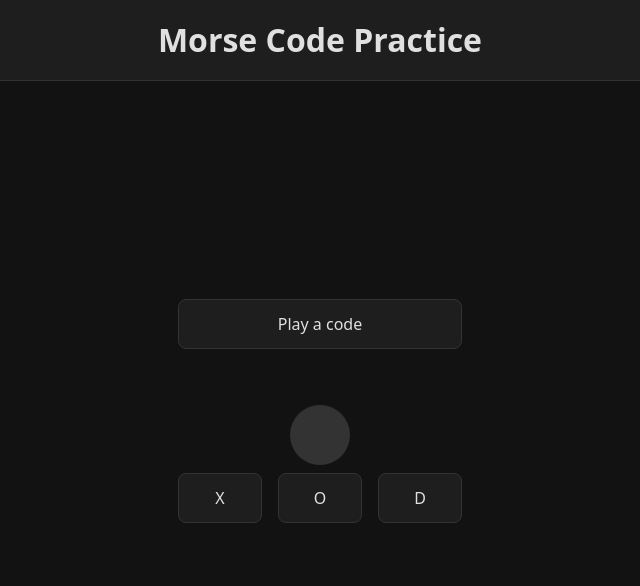
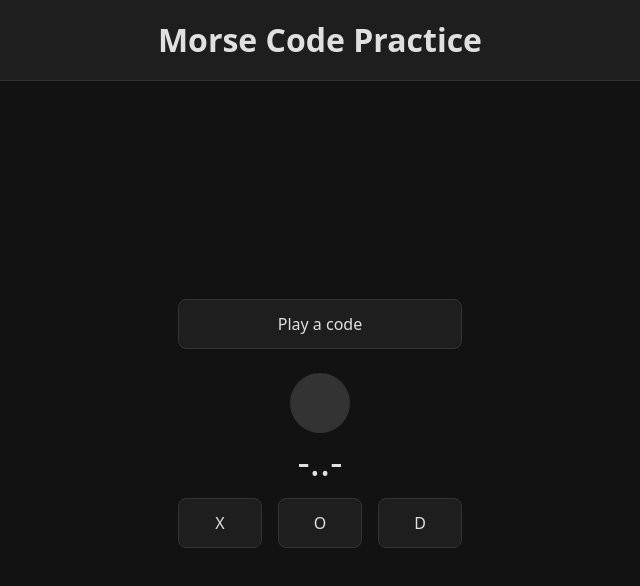
Before and after one commit to jmbredal/morse-trainer, a React (Vite) app: page / in a window 1280 px wide. Both pictures are taken after a click on the button "Play a code". Shown: the top 586 px of the page, without its empty margins (320-960 px from the left). Built offline with nearby package versions, Linux system fonts and the light colour scheme.

Commit message:
Refactor Telegraph to control everything

```diff
--- a/src/BlinkChar.tsx
+++ /dev/null
@@ -1,44 +0,0 @@
-// BlinkChar.tsx
-import { useState } from "react";
-import styles from "./Blinker.module.css";
-import { BlinkSymbol } from "./BlinkSymbol";
-import { morseList } from "./morseCodes";
-
-type Props = {
-  char: string;
-  onDone: () => void;
-};
-
-const UNIT = 100;
-const PAUSE_BETWEEN_SYMBOLS = UNIT;
-
-export function BlinkChar({ char, onDone }: Props) {
-  const [symbolIndex, setSymbolIndex] = useState(0);
-  const entry = morseList.find((e) => e.char === char.toUpperCase());
-
-  console.log("Blinking the character", char);
-
-  if (!entry) return null;
-
-  const symbol = entry.sequence[symbolIndex];
-
-  function handleSymbolDone() {
-    const next = symbolIndex + 1;
-
-    if (next < entry.sequence.length) {
-      setTimeout(() => setSymbolIndex(next), PAUSE_BETWEEN_SYMBOLS);
-    } else {
-      setTimeout(() => onDone(), 0); // no pause here; handled by Telegraph
-    }
-  }
-
-  return (
-    <div className={styles.container}>
-      <BlinkSymbol
-        key={symbolIndex}
-        symbol={symbol}
-        onDone={handleSymbolDone}
-      />
-    </div>
-  );
-}
--- a/src/BlinkSymbol.tsx
+++ /dev/null
@@ -1,42 +0,0 @@
-import { useEffect, useState } from "react";
-import styles from "./Blinker.module.css";
-import { playTone } from "./audioUtils";
-
-type Props = {
-  symbol?: string;
-  onDone: () => void;
-};
-
-const UNIT = 100;
-
-export function BlinkSymbol({ symbol, onDone }: Props) {
-  const [isOn, setIsOn] = useState(false);
-
-  console.log("Blinking the symbol", symbol);
-
-  useEffect(() => {
-    if (!symbol) return;
-    const isDash = symbol === "-";
-    const onTime = isDash ? UNIT * 3 : UNIT;
-
-    setIsOn(true);
-    playTone(onTime);
-
-    const timer = setTimeout(() => {
-      setIsOn(false);
-      onDone();
-    }, onTime);
-
-    return () => clearTimeout(timer);
-  }, [symbol, onDone]);
-
-  if (!symbol) {
-    return;
-  }
-
-  return (
-    <div className={styles.container}>
-      <div className={`${styles.light} ${isOn ? styles.on : ""}`} />
-    </div>
-  );
-}
--- a/src/Blinker.module.css
+++ b/src/Blinker.module.css
@@ -5,10 +5,6 @@
   align-items: center;
 
   margin-top: 1rem;
-
-  .sequence {
-    font-size: 38px;
-  }
 }
 
 .light {
@@ -16,7 +12,7 @@
   height: 60px;
   border-radius: 50%;
   background-color: #333;
-  transition: background-color 0.2s ease-in-out, box-shadow 0.2s ease-in-out;
+  transition: background-color 0.1s ease-in-out, box-shadow 0.1s ease-in-out;
 }
 
 .on {
--- a/src/Blinker.tsx
+++ b/src/Blinker.tsx
@@ -1,53 +1,42 @@
 import { useEffect, useState } from "react";
 import styles from "./Blinker.module.css";
 import { playTone } from "./audioUtils";
-import { MorseEntry } from "./morseCodes";
 
 type Props = {
-  code: MorseEntry;
+  symbol?: string;
   onDone: () => void;
+  blink: boolean;
 };
 
-const UNIT = 100; // ms, base unit for Morse timing
-const PAUSE = 100; // ms, base unit for Morse timing
+const UNIT = 100;
 
-export function Blinker({ code, onDone }: Props) {
+export function Blinker({ symbol, onDone, blink }: Props) {
   const [isOn, setIsOn] = useState(false);
-  const [index, setIndex] = useState(0);
 
   useEffect(() => {
-    if (index >= code.sequence.length) {
-      onDone();
-      return;
-    }
+    if (!symbol || !blink) return;
 
-    const symbol = code.sequence[index];
     const isDash = symbol === "-";
+    const onTime = isDash ? UNIT * 3 : UNIT;
 
     setIsOn(true);
-    const onTime = isDash ? UNIT * 3 : UNIT;
     playTone(onTime);
 
     const timer = setTimeout(() => {
       setIsOn(false);
-
-      setTimeout(() => {
-        setIndex((i) => i + 1);
-      }, PAUSE);
+      onDone();
     }, onTime);
 
     return () => clearTimeout(timer);
-  }, [index, code, onDone]);
+  }, [symbol, onDone, blink]);
 
-  const sequence = code.sequence
-    .split("")
-    .slice(0, index + 1)
-    .map((s, index) => <span key={index}>{s}</span>);
+  if (!symbol) {
+    return;
+  }
 
   return (
     <div className={styles.container}>
       <div className={`${styles.light} ${isOn ? styles.on : ""}`} />
-      <p className={styles.sequence}>{sequence}</p>
     </div>
   );
 }
--- a/src/Game.tsx
+++ b/src/Game.tsx
@@ -27,9 +27,8 @@ export default function Game() {
 
     const entry = getRandomMorseEntry();
     setCurrent(entry);
+    setCounter((prev) => prev + 1);
     setChoices(generateChoices(entry));
-
-    setCounter((prev) => prev + 1);
   }
 
   const onTelegraphDone = useCallback(() => {
--- /dev/null
+++ b/src/Telegraph.module.css
@@ -0,0 +1,6 @@
+.symbolList {
+  font-size: 38px;
+  display: flex;
+  justify-content: center;
+  gap: 1rem;
+}
--- a/src/Telegraph.tsx
+++ b/src/Telegraph.tsx
@@ -1,7 +1,7 @@
-// Telegraph.tsx
-import { useState } from "react";
-import { BlinkChar } from "./BlinkChar";
-import styles from "./Blinker.module.css";
+import { useEffect, useState } from "react";
+import styles from "./Telegraph.module.css";
+import { getMorseEntry } from "./utils";
+import { Blinker } from "./Blinker";
 
 type Props = {
   text: string;
@@ -9,33 +9,73 @@ type Props = {
 };
 
 const UNIT = 100;
-const PAUSE_BETWEEN_CHARS = UNIT * 2; // Already 1 unit after symbol
+const PAUSE_BETWEEN_CHARS = UNIT * 3;
 
 export function Telegraph({ text, onDone }: Props) {
   const [charIndex, setCharIndex] = useState(0);
+  const [symbolIndex, setSymbolIndex] = useState(0);
+  const [blink, setBlink] = useState(false);
+
   const chars = text.toUpperCase().split("");
-  const currentChar = chars[charIndex];
+  const sequences = chars
+    .map((c) => getMorseEntry(c)!)
+    .map((e) => e.sequence.split(""));
 
-  console.log("Telegraphing", text);
+  const symbolsBlinked = sequences
+    .slice(0, charIndex + 1)
+    .map((l, i) => (i === charIndex ? l.slice(0, symbolIndex + 1) : l));
 
-  function handleCharDone() {
-    const next = charIndex + 1;
+  useEffect(() => {
+    // Turn blinking on when we have text to traverse
+    if (!text) return;
+    setBlink(true);
 
-    if (next < chars.length) {
-      const isWordPause = chars[charIndex] === " ";
-      const delay = isWordPause ? UNIT * 7 : PAUSE_BETWEEN_CHARS;
+    // turn blinking off when component unmounts
+    return () => {
+      setBlink(false);
+    };
+  }, [text, symbolIndex]);
 
-      setTimeout(() => setCharIndex(next), delay);
+  function handleSymbolDone() {
+    const nextIndex = symbolIndex + 1;
+    const nextCharIndex = charIndex + 1;
+
+    if (nextIndex < sequences[charIndex].length) {
+      // Increase index for traversing the symbols for a character
+      setTimeout(() => setSymbolIndex(nextIndex), UNIT);
+    } else if (nextCharIndex < sequences.length) {
+      // If we are done traversing the symbols for the current char, start on next char
+      setTimeout(() => {
+        setCharIndex(nextCharIndex);
+        setSymbolIndex(0);
+      }, PAUSE_BETWEEN_CHARS);
     } else {
+      // We have traversed all symbols for all chars, close the blinker and call callback
+      setBlink(false);
       onDone();
     }
   }
 
   return (
     <div className={styles.container}>
-      {currentChar && currentChar !== " " && (
-        <BlinkChar key={charIndex} char={currentChar} onDone={handleCharDone} />
-      )}
+      <Blinker
+        key={symbolIndex}
+        blink={blink}
+        symbol={sequences[charIndex][symbolIndex]}
+        onDone={handleSymbolDone}
+      />
+
+      <div className={styles.symbolList}>
+        {symbolsBlinked.map((symbolList, i) => (
+          <span key={i}>
+            {symbolList.map((symbol, i) => (
+              <span key={i} className={styles.symbol}>
+                {symbol}
+              </span>
+            ))}
+          </span>
+        ))}
+      </div>
     </div>
   );
 }
--- a/src/utils.ts
+++ b/src/utils.ts
@@ -32,6 +32,10 @@ export function getRandomMorseEntry() {
   return { ...morseList[getRandom(morseList.length)] };
 }
 
+export function getMorseEntry(char: string) {
+  return morseList.find((e) => e.char === char);
+}
+
 // eslint-disable-next-line @typescript-eslint/no-explicit-any
 export function compose(...fns: any[]) {
   // eslint-disable-next-line @typescript-eslint/no-explicit-any
```
